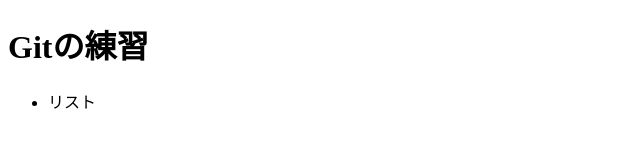
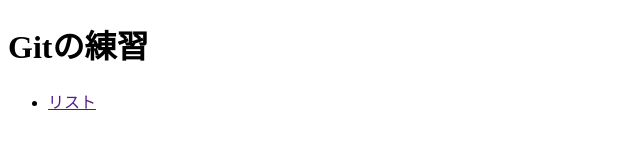
Before and after one commit to maroni-chan/git-test, a plain HTML site: page index.html in a window 1280 px wide. Shown: the full height of the page, 0-640 px from the left. Drawn offline with Linux system fonts and the light colour scheme.

Commit message:
aタグの追加

```diff
--- a/index.html
+++ b/index.html
@@ -12,7 +12,7 @@
         <nav class="header-nav">
             <ul class="header-nav-list">
                 <li class="nav-item">
-                    リスト
+                    <a href="" class="nav-link">リスト</a>
                 </li>
             </ul>
         </nav>
```
